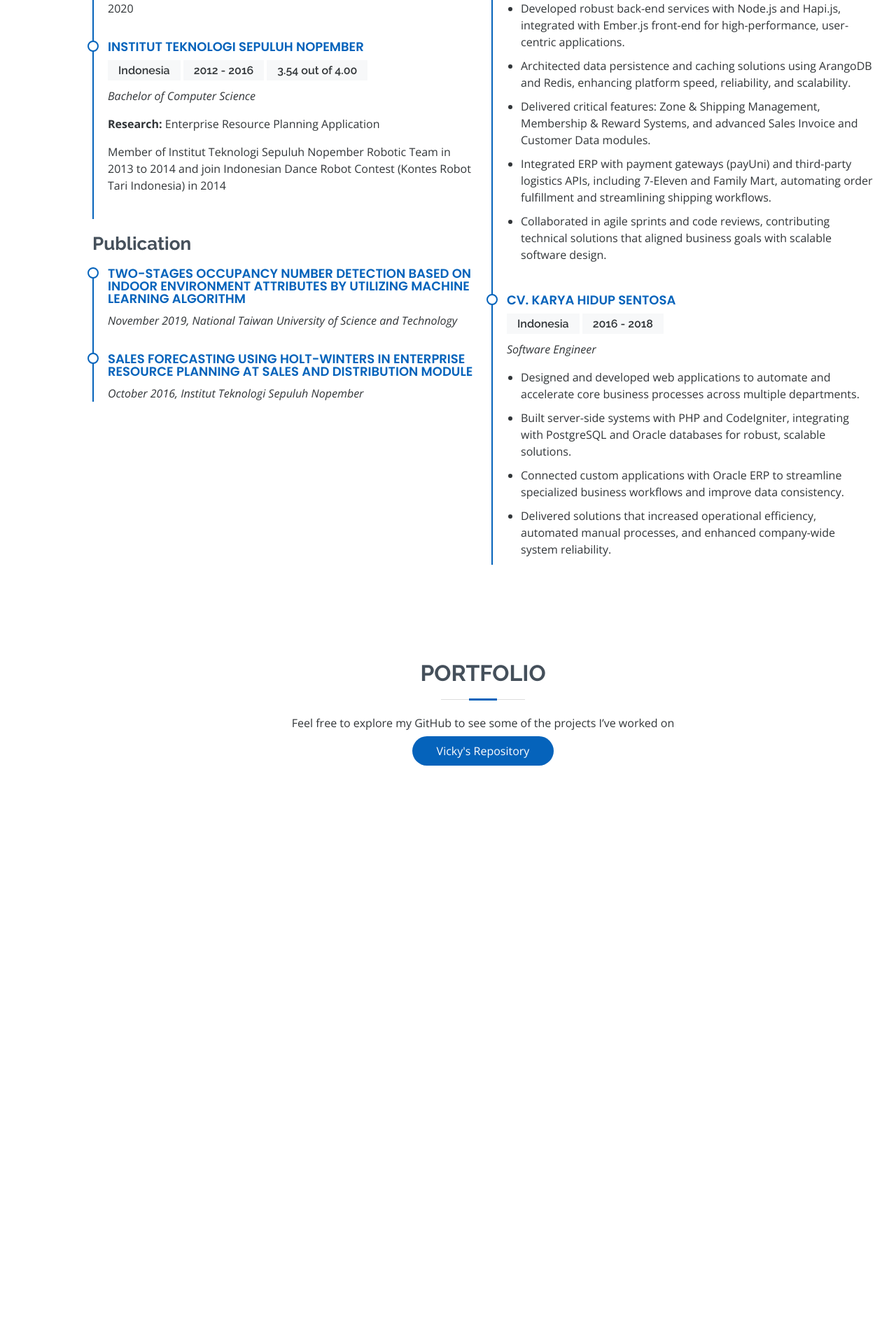
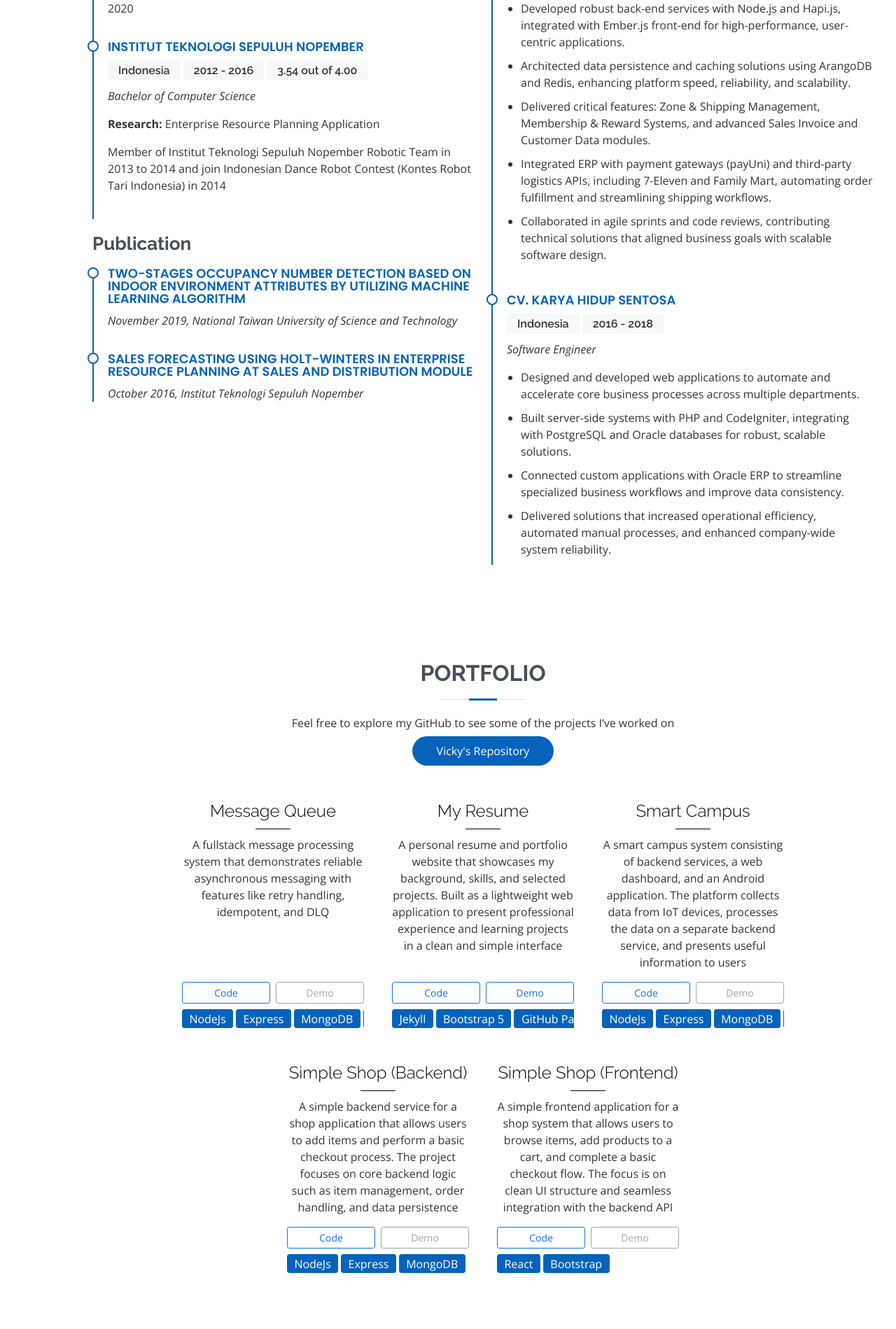
Before and after one commit to chryspii/me, a Jekyll site: the page built from index.markdown, in a window 1280 px wide. Shown: the part 3032-4931 px from the top of the page at 70% size. Built offline with Jekyll 4.4.1, drawn with Linux system fonts in a browser that asks for light colours; nearby versions of some CDN libraries; before the commit the page ends 4207 px from its top, so only the background shows below that.

Commit message:
Add portfolio details

```diff
--- /dev/null
+++ b/_data/portfolios.yml
@@ -0,0 +1,53 @@
+list:
+  - name: Message Queue
+    codeUrl: https://github.com/chryspii/simple-messages
+    demoUrl:
+    description: A fullstack message processing system that demonstrates reliable asynchronous messaging with features like retry handling, idempotent, and DLQ
+    techStacks:
+      - NodeJs
+      - Express
+      - MongoDB
+      - Redis
+      - RabbitMQ
+      - WebSocket
+      - React (Vite)
+      - Tailwind
+      - Mocha
+
+  - name: My Resume
+    codeUrl: https://github.com/chryspii/me
+    demoUrl: https://chryspii.github.io/me/
+    description: A personal resume and portfolio website that showcases my background, skills, and selected projects. Built as a lightweight web application to present professional experience and learning projects in a clean and simple interface
+    techStacks:
+      - Jekyll
+      - Bootstrap 5
+      - GitHub Pages
+
+  - name: Smart Campus
+    codeUrl: https://github.com/chryspii/android-smartcampus
+    demoUrl:
+    description: A smart campus system consisting of backend services, a web dashboard, and an Android application. The platform collects data from IoT devices, processes the data on a separate backend service, and presents useful information to users
+    techStacks:
+      - NodeJs
+      - Express
+      - MongoDB
+      - Elastic
+      - Android (Kotlin)
+      - Python
+
+  - name: Simple Shop (Backend)
+    codeUrl: https://github.com/chryspii/my-shop-app-backend
+    demoUrl:
+    description: A simple backend service for a shop application that allows users to add items and perform a basic checkout process. The project focuses on core backend logic such as item management, order handling, and data persistence
+    techStacks:
+      - NodeJs
+      - Express
+      - MongoDB
+
+  - name: Simple Shop (Frontend)
+    codeUrl: https://github.com/chryspii/my-shop-app-frontend
+    demoUrl:
+    description: A simple frontend application for a shop system that allows users to browse items, add products to a cart, and complete a basic checkout flow. The focus is on clean UI structure and seamless integration with the backend API
+    techStacks:
+      - React
+      - Bootstrap
--- a/_layouts/default.html
+++ b/_layouts/default.html
@@ -51,14 +51,14 @@
               <div class="col-lg-3"></div>
               <div class="col-lg-3">
                 <ul>
-                  <li><i class="fas fa-chevron-circle-right"></i> <strong>Phone:</strong> <span>{{ site.data.info.phone }}</span></li>
-                  <li><i class="fas fa-chevron-circle-right"></i> <strong>City:</strong> <span>{{ site.data.info.city }}</span></li>
+                  <li><i class="fas fa-chevron-circle-right"></i> <strong>Phone:</strong> <span class='text-nowrap'>{{ site.data.info.phone }}</span></li>
+                  <li><i class="fas fa-chevron-circle-right"></i> <strong>City:</strong> <span class='text-nowrap'>{{ site.data.info.city }}</span></li>
                 </ul>
               </div>
               <div class="col-lg-3">
                 <ul>
-                  <li><i class="fas fa-chevron-circle-right"></i> <strong>Email:</strong> <span>{{ site.data.info.email }}</span></li>
-                  <li><i class="fas fa-chevron-circle-right"></i> <strong>Nationality:</strong> <span>{{ site.data.info.nationality }}</span></li>
+                  <li><i class="fas fa-chevron-circle-right"></i> <strong>Email:</strong> <span class='text-nowrap'>{{ site.data.info.email }}</span></li>
+                  <li><i class="fas fa-chevron-circle-right"></i> <strong>Nationality:</strong> <span class='text-nowrap'>{{ site.data.info.nationality }}</span></li>
                 </ul>
               </div>
               <div class="col-lg-3"></div>
@@ -201,6 +201,54 @@
           </div>
         </div>
 
+        <div class="row skills-content">
+          <ul class='skills strecth'>
+            {% for portfolio in site.data.portfolios.list %}
+              <li class='skill-item'>
+                <h3>{{ portfolio.name }}</h3>
+                <div class='skill-content'>
+                  <p class="text-center">
+                    {{ portfolio.description }}
+                  </p>
+                  <div class='skill-content-footer'>
+                    <div class="row g-2 mb-2">
+                      <div class="col-6">
+                        <a
+                          {% if portfolio.codeUrl %}
+                            href="{{ portfolio.codeUrl }}" target="_blank"
+                            class="btn btn-sm btn-outline-primary w-100"
+                          {% else %}
+                            class="btn btn-sm btn-outline-secondary w-100 disabled"
+                          {% endif %}
+                        >
+                          Code
+                        </a>
+                      </div>
+                      <div class="col-6">
+                        <a
+                          {% if portfolio.demoUrl %}
+                            href="{{ portfolio.demoUrl }}" target="_blank"
+                            class="btn btn-sm btn-outline-primary w-100"
+                          {% else %}
+                            class="btn btn-sm btn-outline-secondary w-100 disabled"
+                          {% endif %}
+                        >
+                          Demo
+                        </a>
+                      </div>
+                    </div>
+                    <div class="scroll-tags d-flex flex-nowrap gap-1 overflow-auto">
+                      {% for tech in portfolio.techStacks %}
+                        <span class="badge">{{ tech }}</span>
+                      {% endfor %}
+                    </div>
+                  </div>
+                </div>
+              </li>
+            {% endfor %}
+          </ul>
+        </div>
+
       </div>
     </section>
   </main>
--- a/assets/css/main.scss
+++ b/assets/css/main.scss
@@ -697,6 +697,45 @@ section {
   border-radius: 50px;
 }
 
+#portfolio .skills.strecth {
+   align-items: stretch;
+
+   li.skill-item {
+    display: flex;
+    flex: 0 0 auto;
+    flex-direction: column;
+  }
+
+  li.skill-item .skill-content {
+    display: flex;
+    flex-direction: column;
+    flex: 1;
+  }
+
+  .skill-content .skill-content-footer {
+    margin-top: auto;
+  }
+}
+
+.scroll-tags {
+  cursor: grab;
+  user-select: none;
+  -ms-overflow-style: none;
+  scrollbar-width: none;
+}
+.scroll-tags:active {
+  cursor: grabbing;
+}
+.scroll-tags::-webkit-scrollbar {
+  display: none;
+}
+
+.skills-content ul.skills li.skill-item .skill-content .scroll-tags span.badge {
+  background-color: $main-color;
+  color: #fff;
+  font-weight: 300;
+}
+
 #footer {
   background: #f7f8f9;
   color: #45505b;
--- a/assets/js/main.js
+++ b/assets/js/main.js
@@ -148,4 +148,53 @@
     })
   });
 
+  document.querySelectorAll('.scroll-tags').forEach((slider) => {
+    let isDown = false;
+    let startX;
+    let scrollLeft;
+
+    /* Mouse wheel → horizontal scroll */
+    slider.addEventListener('wheel', (e) => {
+      if (Math.abs(e.deltaY) > Math.abs(e.deltaX)) {
+        e.preventDefault();
+        slider.scrollLeft += e.deltaY;
+      }
+    }, { passive: false });
+
+    /* Mouse drag */
+    slider.addEventListener('mousedown', (e) => {
+      isDown = true;
+      slider.classList.add('active');
+      startX = e.pageX - slider.offsetLeft;
+      scrollLeft = slider.scrollLeft;
+    });
+
+    slider.addEventListener('mouseleave', () => {
+      isDown = false;
+    });
+
+    slider.addEventListener('mouseup', () => {
+      isDown = false;
+    });
+
+    slider.addEventListener('mousemove', (e) => {
+      if (!isDown) return;
+      e.preventDefault();
+      const x = e.pageX - slider.offsetLeft;
+      const walk = (x - startX) * 1.5; // scroll speed
+      slider.scrollLeft = scrollLeft - walk;
+    });
+
+    /* Touch support */
+    slider.addEventListener('touchstart', (e) => {
+      startX = e.touches[0].pageX;
+      scrollLeft = slider.scrollLeft;
+    });
+
+    slider.addEventListener('touchmove', (e) => {
+      const x = e.touches[0].pageX;
+      const walk = (x - startX) * 1.5;
+      slider.scrollLeft = scrollLeft - walk;
+    });
+  });
 })()
```
Also changed, not shown: _projects/001.music_classify.md (deleted, +0 -79 lines).
